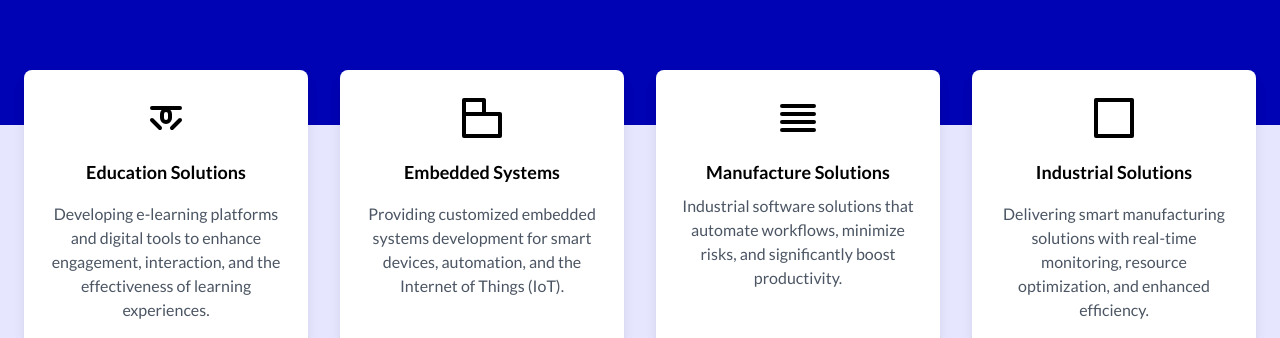
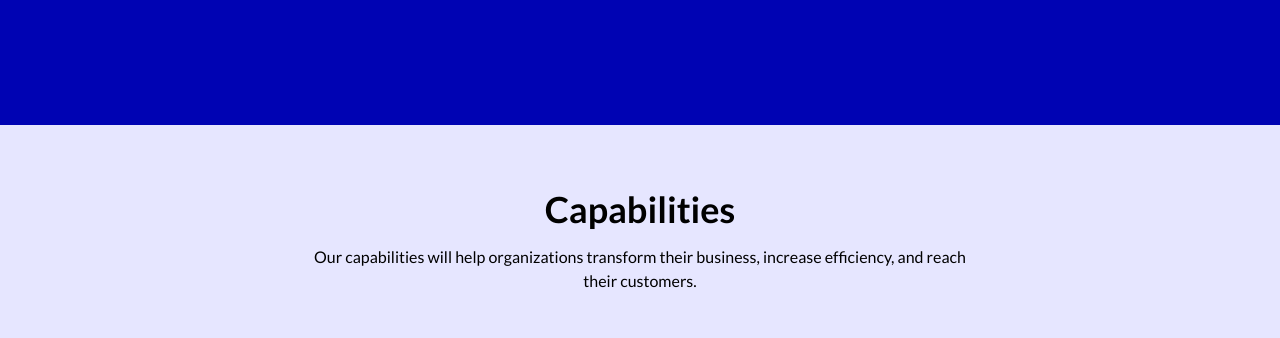
Before and after one commit to signofcommunication/gaws, a Nuxt app: page /Services in a window 1280 px wide. Shown: the part 403-741 px from the top of the page. Built offline with nearby package versions, Linux system fonts and the light colour scheme.

Commit message:
Fix #15 - Remove Card on Services Page

```diff
--- a/pages/Services.vue
+++ b/pages/Services.vue
@@ -1,6 +1,6 @@
 <script setup>
-import gsap from 'gsap';
-import { ScrollToPlugin } from 'gsap/ScrollToPlugin';
+import gsap from "gsap";
+import { ScrollToPlugin } from "gsap/ScrollToPlugin";
 
 gsap.registerPlugin(ScrollToPlugin);
 
@@ -8,12 +8,12 @@ const scrollToSelection = (selector) => {
   gsap.to(window, {
     duration: 1,
     scrollTo: selector,
-    ease: 'power1.inOut',
+    ease: "power1.inOut",
   });
 };
 useSeoMeta({
   title: "Services",
-})
+});
 </script>
 
 <template>
@@ -21,8 +21,7 @@ useSeoMeta({
     <!-- Header Section -->
     <div
       id="header-services"
-      class="container mx-auto px-6 text-center text-white flex flex-col items-center justify-center space-y-6"
-    >
+      class="container mx-auto px-6 text-center text-white flex flex-col items-center justify-center space-y-6">
       <h2 class="text-3xl font-bold">Make Your Problems Simple</h2>
       <p class="mt-4 text-lg text-lg max-w-3xl mx-auto">
         GAWS has a mission to help enterprises in their digital transformation
@@ -31,133 +30,13 @@ useSeoMeta({
       </p>
       <button
         @click="scrollToSelection('#services-list')"
-        class="text-white bg-gradient-to-r from-blue-500 via-blue-600 to-blue-700 z-20 hover:bg-gradient-to-br focus:ring-4 focus:outline-none focus:ring-blue-300 dark:focus:ring-blue-800 font-medium rounded-lg text-sm px-4 py-2.5 sm:px-5 sm:py-3 me-2 mb-2"
-      >
+        class="text-white bg-gradient-to-r from-blue-500 via-blue-600 to-blue-700 z-20 hover:bg-gradient-to-br focus:ring-4 focus:outline-none focus:ring-blue-300 dark:focus:ring-blue-800 font-medium rounded-lg text-sm px-4 py-2.5 sm:px-5 sm:py-3 me-2 mb-2">
         View More
       </button>
     </div>
   </section>
 
   <!-- Cards Section -->
-  <div class="max-w-screen-xl container mx-auto px-6 relative">
-    <div class="grid grid-cols-1 md:grid-cols-2 lg:grid-cols-4 gap-8 ">
-      <!-- Card 1 -->
-      <div
-        class="bg-white shadow-lg rounded-lg p-6 text-center services-card space-y-4"
-      >
-        <div class="mb-4">
-          <!-- Replace this with an actual icon -->
-          <svg
-            xmlns="http://www.w3.org/2000/svg"
-            class="h-12 w-12 mx-auto"
-            fill="none"
-            viewBox="0 0 24 24"
-            stroke="currentColor"
-          >
-            <path
-              stroke-linecap="round"
-              stroke-linejoin="round"
-              stroke-width="2"
-              d="M12 8c-1.1 0-2 .9-2 2v2a2 2 0 004 0v-2a2 2 0 00-2-2z"
-            />
-            <path
-              stroke-linecap="round"
-              stroke-linejoin="round"
-              stroke-width="2"
-              d="M5 13l4 4M15 17l4-4M5 7l14 0"
-            />
-          </svg>
-        </div>
-        <h3 class="font-semibold text-lg">Education Solutions</h3>
-        <p class="mt-2 text-gray-600">
-          Developing e-learning platforms and digital tools to enhance
-          engagement, interaction, and the effectiveness of learning
-          experiences.
-        </p>
-      </div>
-
-      <!-- Card 2 -->
-      <div
-        class="bg-white shadow-lg rounded-lg p-6 text-center services-card space-y-4"
-      >
-        <div class="mb-4">
-          <!-- Replace this with an actual icon -->
-          <svg
-            xmlns="http://www.w3.org/2000/svg"
-            class="h-12 w-12 mx-auto"
-            fill="none"
-            viewBox="0 0 24 24"
-            stroke="currentColor"
-          >
-            <path
-              stroke-linecap="round"
-              stroke-linejoin="round"
-              stroke-width="2"
-              d="M13 10V3H3v18h18V10H13zM3 10h18"
-            />
-          </svg>
-        </div>
-        <h3 class="font-semibold text-lg">Embedded Systems</h3>
-        <p class="mt-2 text-gray-600">
-          Providing customized embedded systems development for smart devices,
-          automation, and the Internet of Things (IoT).
-        </p>
-      </div>
-
-      <!-- Card 3 -->
-      <div class="bg-white shadow-lg rounded-lg p-6 text-center services-card ">
-        <div class="mb-4">
-          <!-- Replace this with an actual icon -->
-          <svg
-            xmlns="http://www.w3.org/2000/svg"
-            class="h-12 w-12 mx-auto"
-            fill="none"
-            viewBox="0 0 24 24"
-            stroke="currentColor"
-          >
-            <path
-              stroke-linecap="round"
-              stroke-linejoin="round"
-              stroke-width="2"
-              d="M4 6h16M4 10h16M4 14h16M4 18h16"
-            />
-          </svg>
-        </div>
-        <h3 class="font-semibold text-lg">Manufacture Solutions</h3>
-        <p class="mt-2 text-gray-600">
-          Industrial software solutions that automate workflows, minimize risks,
-          and significantly boost productivity.
-        </p>
-      </div>
-
-      <!-- Card 4 -->
-      <div
-        class="bg-white shadow-lg rounded-lg p-6 text-center services-card space-y-4"
-      >
-        <div class="mb-4">
-          <!-- Replace this with an actual icon -->
-          <svg
-            xmlns="http://www.w3.org/2000/svg"
-            class="h-12 w-12 mx-auto"
-            fill="none"
-            viewBox="0 0 24 24"
-            stroke="currentColor"
-          >
-            <path
-              stroke-linecap="round"
-              stroke-linejoin="round"
-              stroke-width="2"
-              d="M3 3h18v18H3V3z"
-            />
-          </svg>
-        </div>
-        <h3 class="font-semibold text-lg">Industrial Solutions</h3>
-        <p class="mt-2 text-gray-600">
-          Delivering smart manufacturing solutions with real-time monitoring,
-          resource optimization, and enhanced efficiency.
-        </p>
-      </div>
-    </div>
 
   <!-- Services List -->
 
@@ -171,7 +50,6 @@ useSeoMeta({
     </header>
     <Hero />
   </section>
-  </div>
 </template>
 
 <style scoped>
```
Lines whose indentation alone changed are shown as unchanged.
